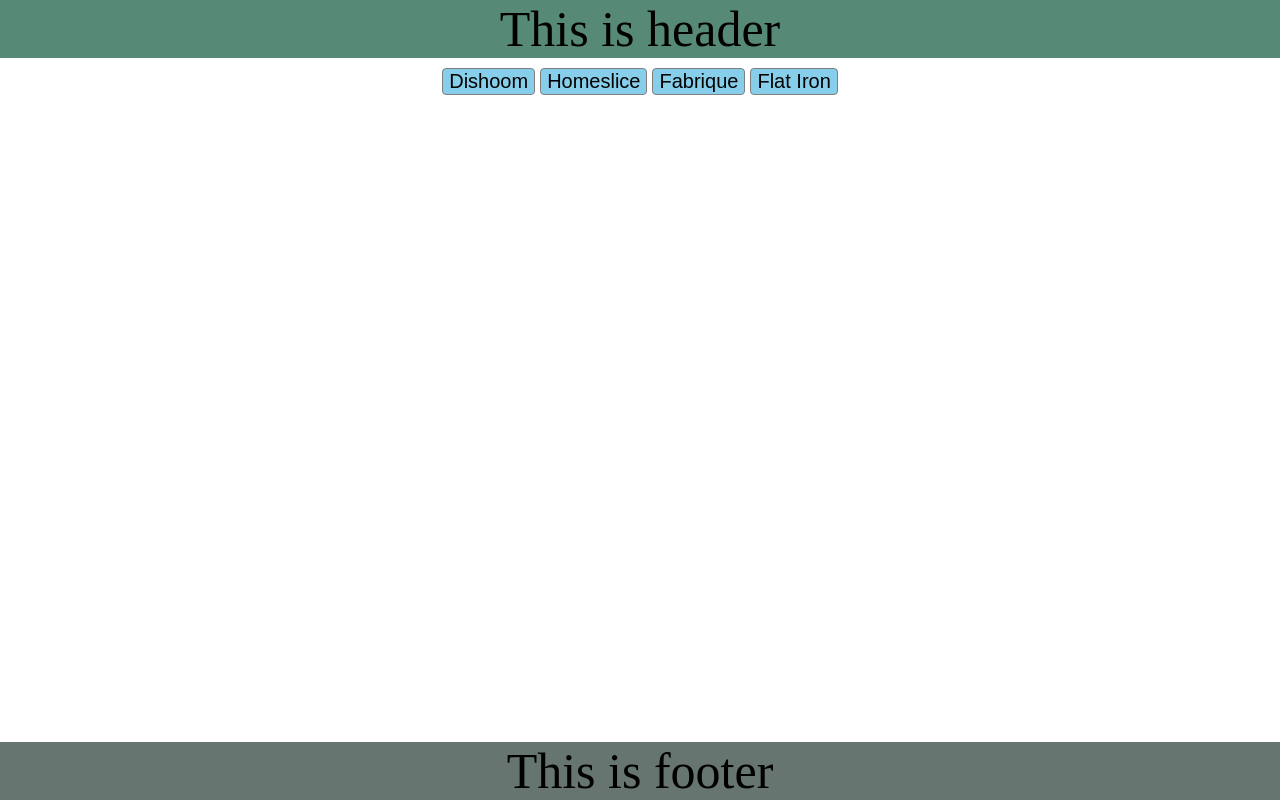
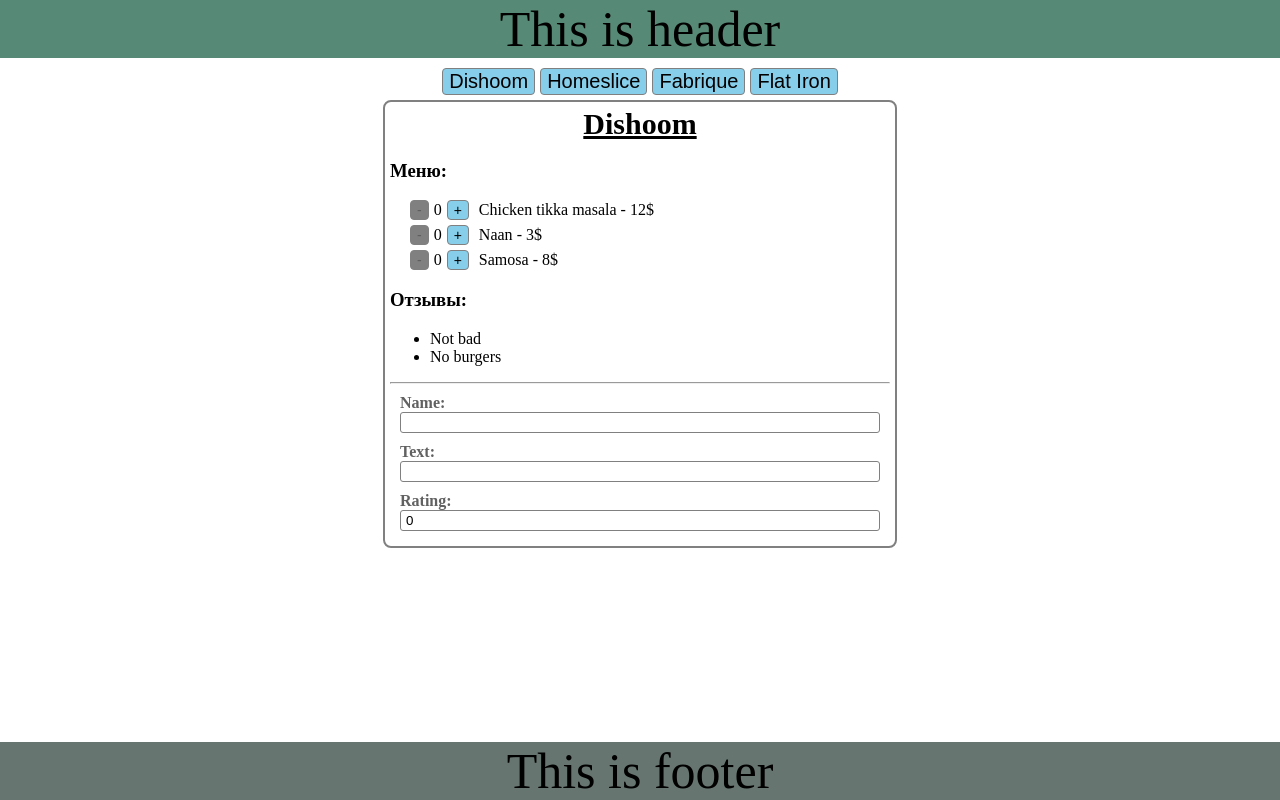
Before and after one commit to TliasheFF/react_ts_course, a React (Vite) app: page / in a window 1280 px wide. Built offline with nearby package versions, Linux system fonts and the light colour scheme.

Commit message:
add solution for hw4

```diff
--- a/src/components/pages/restaurant-page/component.tsx
+++ b/src/components/pages/restaurant-page/component.tsx
@@ -6,14 +6,14 @@
 import styles from "./styles.module.scss";
 
 export const RestaurantPage: FC = () => {
-  const [activeRestaurantId, setActiveRestaurantId] = useState();
+  const [activeRestaurantId, setActiveRestaurantId] = useState(restaurants[0].id);
 
   const activeRestaurant: TRestaurant | undefined = restaurants.find((restaurant) => restaurant.id === activeRestaurantId);
 
   return (
     <div className={styles.root}>
       <RestaurantTabs restaurants={restaurants} onSelect={setActiveRestaurantId}></RestaurantTabs>
-      {activeRestaurant && <Restaurant restaurant={activeRestaurant} />}
+      {activeRestaurant && <Restaurant restaurant={activeRestaurant} className={styles.restaurant} />}
     </div>
   );
 };
--- a/src/components/pages/restaurant-page/styles.module.scss
+++ b/src/components/pages/restaurant-page/styles.module.scss
@@ -2,3 +2,7 @@
     display: flex;
     flex-direction: column;
 }
+
+.restaurant {
+    width: 500px;
+}
--- a/src/components/restaurant-tabs/component.tsx
+++ b/src/components/restaurant-tabs/component.tsx
@@ -9,8 +9,6 @@
 };
 
 export const RestaurantTabs: FC<Props> = ({ restaurants, onSelect }) => {
-  console.log(onSelect);
-
   return (
     <div className={styles.root}>
       {restaurants.map((restaurant) => (
--- a/src/components/restaurant/component.tsx
+++ b/src/components/restaurant/component.tsx
@@ -3,14 +3,16 @@
 import { Menu } from "../menu/component";
 import { Reviews } from "../reviews/component";
 import { FC } from "react";
+import classNames from "classnames";
 
 interface Props {
   restaurant: TRestaurant;
+  className?: string;
 }
 
-export const Restaurant: FC<Props> = ({ restaurant }) => {
+export const Restaurant: FC<Props> = ({ restaurant, className }) => {
   return (
-    <div className={styles.root}>
+    <div className={classNames(styles.root, className)}>
       <h2 className={styles.restaurant_name}>{restaurant.name}</h2>
       <h3>Меню:</h3>
       <Menu className={styles.restaurant_menu} menu={restaurant.menu} />
--- /dev/null
+++ b/src/components/review-form/component.tsx
@@ -0,0 +1,77 @@
+import { FC, useReducer } from "react";
+import styles from "./styles.module.scss";
+import { Action, InitialValues } from "../../constants/restaurant-reducer-types";
+import classNames from "classnames";
+
+const INITIAL_VALUES: InitialValues = {
+  name: "",
+  text: "",
+  rating: 0,
+};
+
+const reducer = (state: InitialValues, { type, payload }: Action): InitialValues => {
+  switch (type) {
+    case "setName":
+      return {
+        ...INITIAL_VALUES,
+        name: payload,
+      };
+    case "setText":
+      return {
+        ...state,
+        text: payload,
+      };
+    case "setRating":
+      return {
+        ...state,
+        rating: payload,
+      };
+
+    default:
+      return state;
+  }
+};
+
+interface Props {
+  className?: string;
+}
+
+export const ReviewForm: FC<Props> = ({ className }) => {
+  const [form, dispatch] = useReducer(reducer, INITIAL_VALUES);
+
+  console.log(form);
+
+  return (
+    <div className={classNames(styles.root, className)}>
+      <div className={styles.formField}>
+        <label htmlFor="name">Name:</label>
+        <input
+          id="name"
+          type="text"
+          value={form.name}
+          onChange={(event) => dispatch({ type: "setName", payload: event.target.value })}
+        />
+      </div>
+      <div className={styles.formField}>
+        <label htmlFor="text">Text:</label>
+        <input
+          id="text"
+          type="text"
+          value={form.text}
+          onChange={(event) => dispatch({ type: "setText", payload: event.target.value })}
+        />
+      </div>
+      <div className={styles.formField}>
+        <label htmlFor="rating">Rating:</label>
+        <input
+          id="rating"
+          type="number"
+          min={1}
+          max={10}
+          value={form.rating}
+          onChange={(event) => dispatch({ type: "setRating", payload: Number(event.target.value) })}
+        />
+      </div>
+    </div>
+  );
+};
--- /dev/null
+++ b/src/components/review-form/styles.module.scss
@@ -0,0 +1,25 @@
+.root {
+    display: flex;
+    flex-direction: column;
+    gap: 10px;
+}
+
+.formField {
+    display: flex;
+    flex-direction: column;
+
+    &>input {
+        border: 1px solid gray;
+        border-radius: 3px;
+        padding: 2px 5px;
+
+        &:focus {
+            outline: 1px solid rgb(0, 123, 255);
+        }
+    }
+
+    &>label {
+        font-weight: bold;
+        color: rgb(97, 97, 97)
+    }
+}
--- a/src/components/reviews/component.tsx
+++ b/src/components/reviews/component.tsx
@@ -1,6 +1,8 @@
 import { FC } from "react";
 import { TReviews } from "../../constants/mocks-types";
 import { Review } from "../review/component";
+import { ReviewForm } from "../review-form/component";
+import styles from "./styles.module.scss";
 
 interface Props {
   reviews: TReviews;
@@ -8,6 +10,7 @@
 
 export const Reviews: FC<Props> = ({ reviews }) => {
   return (
+    <div>
       <ul>
         {reviews.map((review) => (
           <li key={review.id}>
@@ -15,5 +18,10 @@
           </li>
         ))}
       </ul>
+      <div>
+        <hr />
+        <ReviewForm className={styles.reviews_form} />
+      </div>
+    </div>
   );
 };
--- /dev/null
+++ b/src/components/reviews/styles.module.scss
@@ -0,0 +1,3 @@
+.reviews_form {
+    margin: 10px;
+}
--- /dev/null
+++ b/src/constants/restaurant-reducer-types.ts
@@ -0,0 +1,10 @@
+export type InitialValues = {
+    name: string | number;
+    text: string | number;
+    rating: string | number;
+  };
+
+export type Action = {
+    type: string;
+    payload: string | number;
+  };
```
Lines whose indentation alone changed are shown as unchanged.
